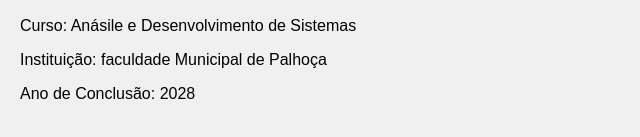
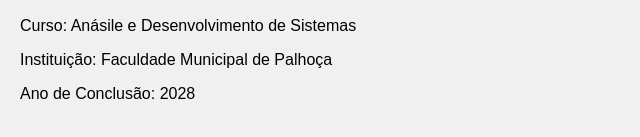
Before and after one commit to KauanSantos107/curriculo, a plain HTML site: page index.html in a window 1280 px wide. Shown: the part 589-726 px from the top of the page, 0-640 px from the left. Drawn offline with Linux system fonts and the light colour scheme.

Commit message:
Update index.html

```diff
--- a/index.html
+++ b/index.html
@@ -47,7 +47,7 @@
 
         <h2>Formação Acadêmica</h2>
         <p>Curso: Anásile e Desenvolvimento de Sistemas</p>
-        <p>Instituição: faculdade Municipal de Palhoça</p>
+        <p>Instituição: Faculdade Municipal de Palhoça</p>
         <p>Ano de Conclusão: 2028</p>
     </div>
 </body>
```
